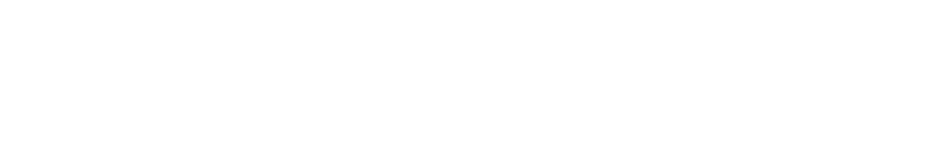
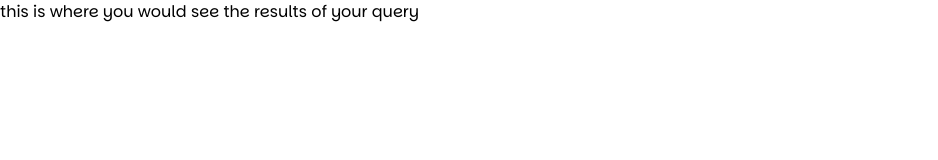
Before and after one commit to khadkaankit85/QuizHub, a Next.js app: page /dashboard/results in a window 1280 px wide. Before the commit this address had no page. Shown: the top 160 px of the page, without its empty margins (0-938 px from the left). Built offline with nearby package versions, Linux system fonts and the light colour scheme.

Commit message:
new route for results added

```diff
--- /dev/null
+++ b/src/app/(pages)/dashboard/(main)/results/page.tsx
@@ -0,0 +1,5 @@
+const page = () => {
+  return <div>this is where you would see the results of your query</div>;
+};
+
+export default page;
```
